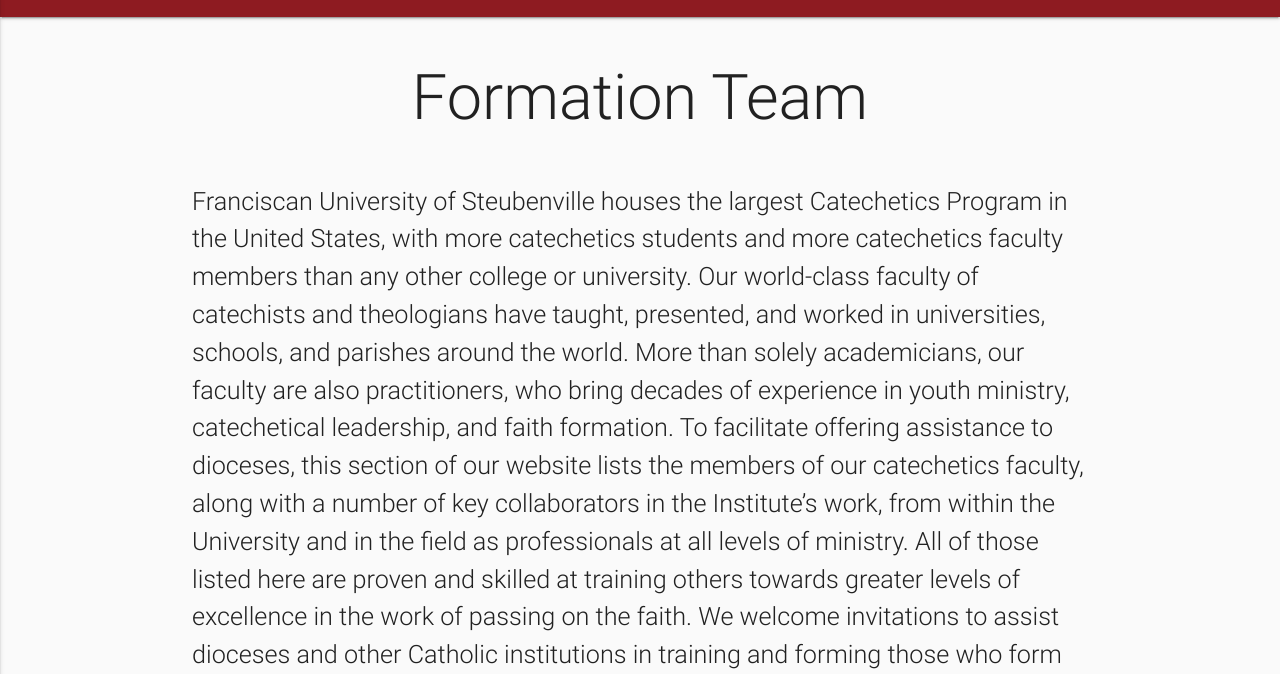
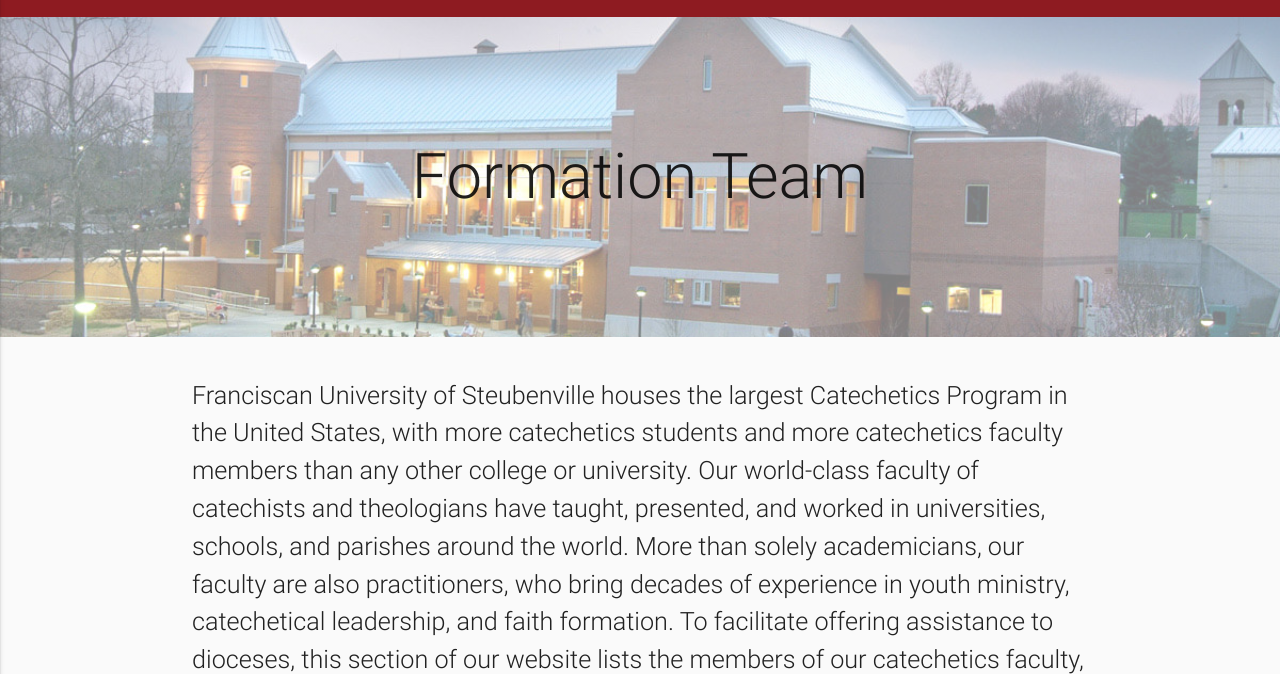
Before and after one commit to fus-marcom/ci-static, a website: page app/team.html in a window 1280 px wide. Shown: the part 126-800 px from the top of the page. Drawn offline with nearby package versions, Linux system fonts and the light colour scheme.

Commit message:
Add parallax title section to team page

```diff
--- a/app/sass/style.scss
+++ b/app/sass/style.scss
@@ -418,8 +418,25 @@
 //   }
 // }
 
+//Page Titles
+.interior-page-title {
+  background-size: cover;
+  background-repeat: no-repeat;
+  background-attachment: fixed;
+  background-position: center;
+  min-height: 40vh;
+  h1 {
+    margin: 0 auto;
+  }
+}
 
 //Team Page
+#team {
+  .interior-page-title {
+    background-image: linear-gradient(rgba(255,255,255,0.5), rgba(255,255,255,0.5)), url("../img/campus-6.jpg");
+  }
+}
+
 .horizontal {
   max-height: 100px;
   cursor: pointer;
--- a/app/team.html
+++ b/app/team.html
@@ -65,7 +65,7 @@
       </div>
     <!-- </nav> -->
   </header>
-  <main>
+  <main id="team">
 
     <div class="section bottom-nav">
       <ul class="hide-on-med-and-down">
@@ -76,9 +76,11 @@
         <li><a href="#" title="Link Three">Resources</a></li>
       </ul>
     </div>
+    <section class="interior-page-title valign-wrapper">
+      <h1 class="center light valign">Formation Team</h1>
+    </section>
     <div class="container">
       <div class="section">
-        <h1 class="center light">Formation Team</h1>
         <div class="row valign-wrapper">
           <div class="col s12 valign">
             <p class="flow-text">
```
Also changed, not shown: app/css/style.css, app/img/campus-6.jpg (added).
